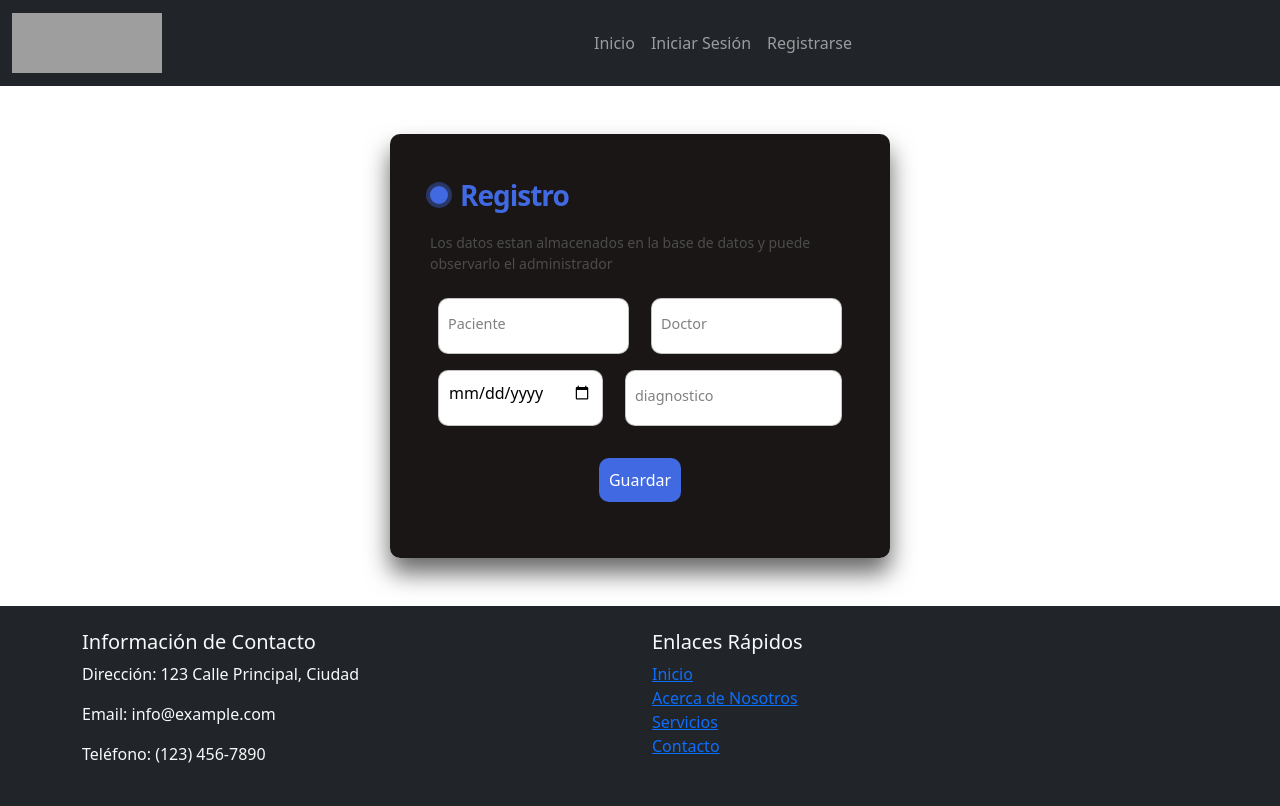
After one commit to JuniorChistemas/diagnostico, a Flask app: page /registrodiagnostico in a window 1280 px wide. The commit adds this page. Run offline with Flask 3, Linux system fonts and the light colour scheme; parts of the project's set-up code (start-up, migrations or seed data) failed here and were passed over; some libraries are stand-ins or nearby versions; grey boxes are pictures that could not be loaded.

Commit message:
agregue formularios al nivel USER

```diff
--- a/app.py
+++ b/app.py
@@ -24,11 +24,11 @@ def admin():
 
 @app.route('/perfil')
 def perfil():
-    return render_template('perfil.html')
+    return render_template('User/perfil.html')
 
 @app.route('/reportes')
 def reporte():
-    return render_template('reportes.html')
+    return render_template('User/reportes.html')
 
 # ACCESO---LOGIN
 @app.route('/acceso-login', methods= ["GET", "POST"])
@@ -72,25 +72,25 @@ def crear_registro():
 #Registro-diagnostico
 @app.route('/registrodiagnostico')
 def registrodiag():
-    return render_template('registrodiagnostico.html')
+    return render_template('User/diagnostico.html')
 
 @app.route('/crear-registro2', methods= ["GET", "POST"])
 def crear_registro_diag():
 
     paciente=request.form['txtpaciente']
     usuario=request.form['txtusuario']
-    fecha=request.form['txtusuario']
+    fecha=request.form['txtfecha']
     diagnostico=request.form['txtdiagnostico']
     cur = mysql.connection.cursor()
-    cur.execute(" INSERT INTO diagnostico (id_paciente, id_usuario, fecha_atencion, diagnostico) VALUES (%s, %s, %s, %s)",(paciente,usuario,fecha,diagnostico))
+    cur.execute(" INSERT INTO historia_clinica (id_paciente, id_usuario, fecha_atencion, Diagnostico) VALUES (%s, %s, %s, %s)",(paciente,usuario,fecha,diagnostico))
     mysql.connection.commit()
 
-    return render_template("registrodiagnostico.html",mensaje="Diagnostico Registrado Exitosamente")
+    return render_template("User/diagnostico.html",mensaje="Diagnostico Registrado Exitosamente")
 
 #Registro-pacientes
 @app.route('/registropacientes')
 def registropaciente():
-    return render_template('registropaciente.html')
+    return render_template('User/paciente.html')
 
 @app.route('/registro-paciente', methods=["GET", "POST"])
 def crear_registro_paciente():
@@ -136,7 +136,7 @@ def listarpacientes():
     paciente = cur.fetchall()
     cur.close()
 
-    return render_template("listar_pacientes.html",paciente=paciente)
+    return render_template("Admin/listar_pacientes.html",paciente=paciente)
 
 
 #----------------------------------
--- a/views/Admin/listar_pacientes.html
+++ b/views/Admin/listar_pacientes.html
@@ -1,5 +1,4 @@
-{% include("cabeceraadmin.html") %}
-
+{% include ('/templates/cabecera.html') %}
 <!------LISTA DE PACIENTE---->
 <style>
     @import url('https://fonts.googleapis.com/css2?family=Lobster&display=swap');
@@ -46,3 +45,5 @@
 {% endif %}
 </div>
 <!-------------FIN-->
+
+{% include ('/templates/pie.html') %}
--- /dev/null
+++ b/views/User/diagnostico.html
@@ -0,0 +1,169 @@
+{% include ('/templates/cabecera.html') %}
+<style>
+    .form {
+        width: 500px;
+        padding: 40px;
+        background: rgba(24, 20, 20, 0.987);
+        box-sizing: border-box;
+        box-shadow: 0 15px 25px rgba(0, 0, 0, .6);
+        border-radius: 10px;
+        margin: 0 auto;
+    }
+
+    .title {
+        font-size: 28px;
+        color: royalblue;
+        font-weight: 600;
+        letter-spacing: -1px;
+        position: relative;
+        display: flex;
+        align-items: center;
+        padding-left: 30px;
+    }
+
+    .title::before,
+    .title::after {
+        position: absolute;
+        content: "";
+        height: 16px;
+        width: 16px;
+        border-radius: 50%;
+        left: 0px;
+        background-color: royalblue;
+    }
+
+    .title::before {
+        width: 18px;
+        height: 18px;
+        background-color: royalblue;
+    }
+
+    .title::after {
+        width: 18px;
+        height: 18px;
+        animation: pulse 1s linear infinite;
+    }
+
+    .message,
+    .signin {
+        color: rgba(88, 87, 87, 0.822);
+        font-size: 14px;
+    }
+
+    .signin {
+        text-align: center;
+    }
+
+    .signin a {
+        color: royalblue;
+    }
+
+    .signin a:hover {
+        text-decoration: underline royalblue;
+    }
+
+    .flex {
+        display: flex;
+        width: 100%;
+        gap: 6px;
+    }
+
+    .form label {
+        position: relative;
+    }
+
+    .form label .input {
+        width: 100%;
+        padding: 10px 10px 20px 10px;
+        outline: 0;
+        border: 1px solid rgba(105, 105, 105, 0.397);
+        border-radius: 10px;
+    }
+
+    .form label .input+span {
+        position: absolute;
+        left: 10px;
+        top: 15px;
+        color: grey;
+        font-size: 0.9em;
+        cursor: text;
+        transition: 0.3s ease;
+    }
+
+    .form label .input:placeholder-shown+span {
+        top: 15px;
+        font-size: 0.9em;
+    }
+
+    .form label .input:focus+span,
+    .form label .input:valid+span {
+        top: 30px;
+        font-size: 0.7em;
+        font-weight: 600;
+    }
+
+    .form label .input:valid+span {
+        color: green;
+    }
+
+    .submit {
+        border: none;
+        outline: none;
+        background-color: royalblue;
+        padding: 10px;
+        border-radius: 10px;
+        color: #fff;
+        font-size: 16px;
+        transform: .3s ease;
+    }
+
+    .submit:hover {
+        background-color: rgb(56, 90, 194);
+    }
+
+    @keyframes pulse {
+        from {
+            transform: scale(0.9);
+            opacity: 1;
+        }
+
+        to {
+            transform: scale(1.8);
+            opacity: 0;
+        }
+    }
+</style>
+<form class="form  mt-5 mb-5" action="crear-registro2" method="post">
+    <p class="title">Registro</p>
+    <p class="message">Los datos estan almacenados en la base de datos y puede observarlo el administrador</p>
+    {% if mensaje %}
+    <div class="alert alert-success" role="alert">
+        {{ mensaje }}
+    </div>
+{% endif %}
+    <div class="flex">
+        <label class="m-2 w-60">
+            <input required="" placeholder="" type="number" class="input" id="txtpaciente" name="txtpaciente">
+            <span>Paciente</span>
+        </label>
+        <label class="m-2 w-60">
+            <input required="" placeholder="" type="number" class="input" id="txtusuario" name="txtusuario">
+            <span>Doctor</span>
+        </label>
+    </div>
+    <div class="flex">
+        <label class="m-2 w-60">
+            <input required="" placeholder="" type="date" class="input" id="txtfecha" name="txtfecha">
+            <!-- <span>Fecha</span> -->
+        </label>
+        <label class="m-2 w-60">
+            <input required="" placeholder="" type="text" class="input" id="txtdiagnostico" name="txtdiagnostico">
+            <span>diagnostico</span>
+        </label>
+    </div>
+    <p class="signin mt-4"><button class="submit">Guardar</button></p>
+    <!-- <p class="signin">Already have an acount ? <a href="#">Signin</a> </p> -->
+</form>
+<!-----FIN--------->
+</body>
+{% include ('/templates/pie.html') %}
--- a/views/User/registrodiagnostico.html
+++ b/views/User/registrodiagnostico.html
@@ -1,4 +1,4 @@
-{% include("cabecerausuario.html") %}
+{% include ('/templates/cabecera.html') %}
 
 <!DOCTYPE html>
 <html lang="en">
@@ -79,4 +79,5 @@
 
     <!-----FIN--------->
 </body>
+{% include ('/templates/pie.html') %}
 </html>
--- a/views/templates/pie.html
+++ b/views/templates/pie.html
@@ -19,3 +19,5 @@
         </div>
     </div>
 </footer>
+
+</html>
```
Also changed, not shown: views/User/paciente.html (added, +175 -0 lines), views/User/perfil.html (+103 -11 lines), views/User/reportes.html (+3 -11 lines), 1 other file.
